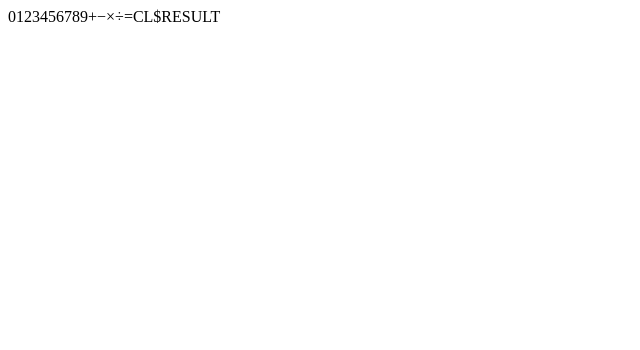
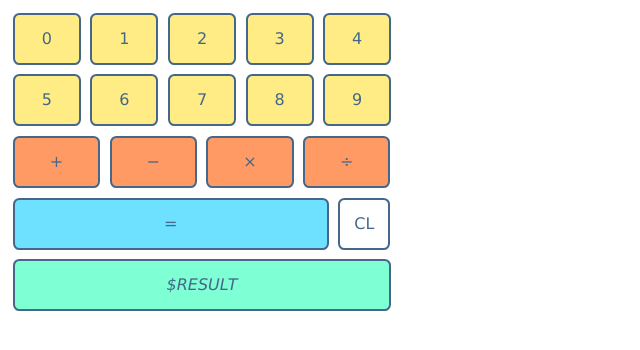
Before and after one commit to kerstin/js_calculator, a plain HTML site: page js_calculator.html in a window 1280 px wide. Shown: the whole page, without its empty margins (0-640 px from the left). Drawn offline with Linux system fonts and the light colour scheme; files that its build step writes are made by us from their sources.

Commit message:
add basic css for all buttons + display

```diff
--- a/kay/calc.css
+++ b/kay/calc.css
@@ -1,7 +1,53 @@
-.row {
+#calculator {
+    font-family: Verdana, "sans-serif";
+    color: #456789;
+}
+
+.button_row {
     clear: both;
 }
 
 .button {
     float: left;
+    border: 2px solid #456789;
+    height: 2em;
+    padding: 0.5em;
+    vertical-align: middle;
+    text-align: center;
+    line-height: 2em;
+    margin: 0.3em;
+    border-radius: 0.4em;
 }
+
+.number {
+    width: 3em;
+    background: #ffec85;
+}
+
+.operation {
+    width: 4.2em;
+    background: #ff9a65;
+}
+
+.update_result {
+    width: 10.28em;
+}
+
+#equals {
+    background: #6de1ff;
+    width: 18.5em;
+}
+
+#clear {
+    width: 2em;
+}
+
+#lucky {
+    width: 3em;
+}
+
+#result {
+    background: aquamarine;
+    width: 22.4em;
+    font-style: oblique;
+}
```
